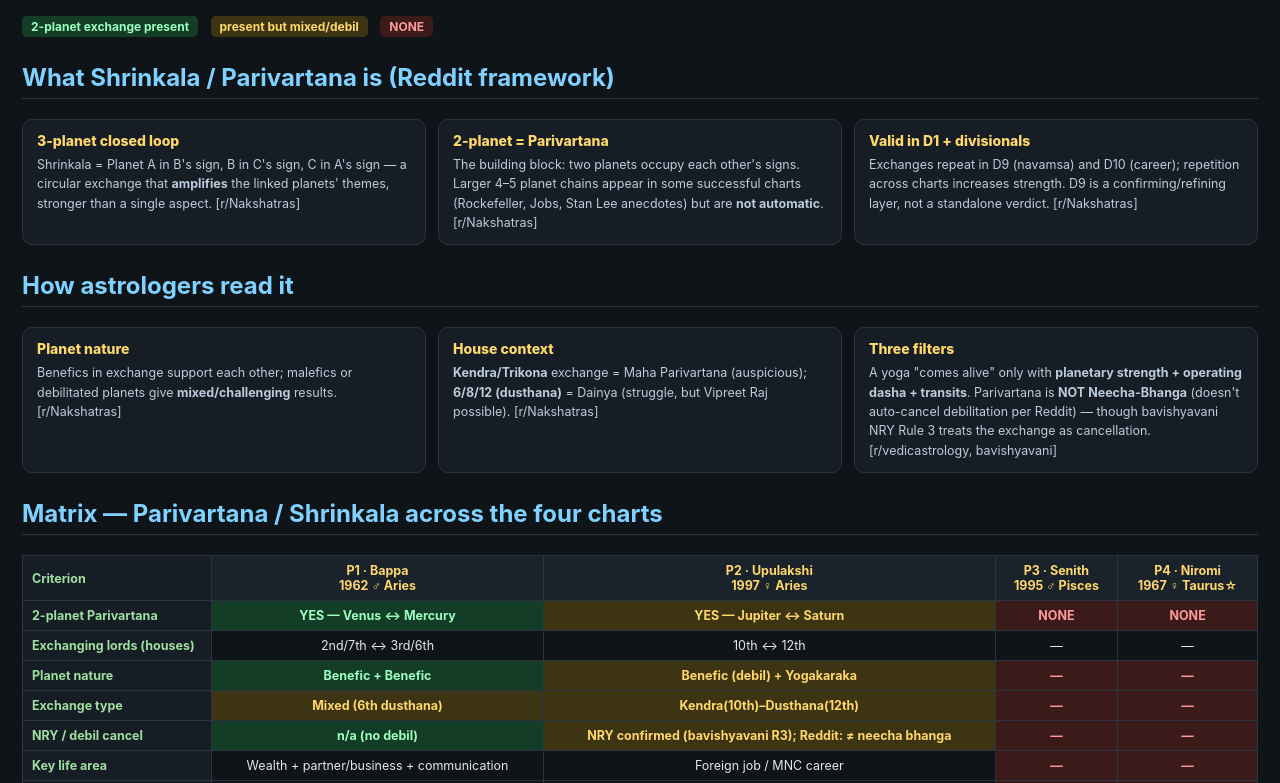
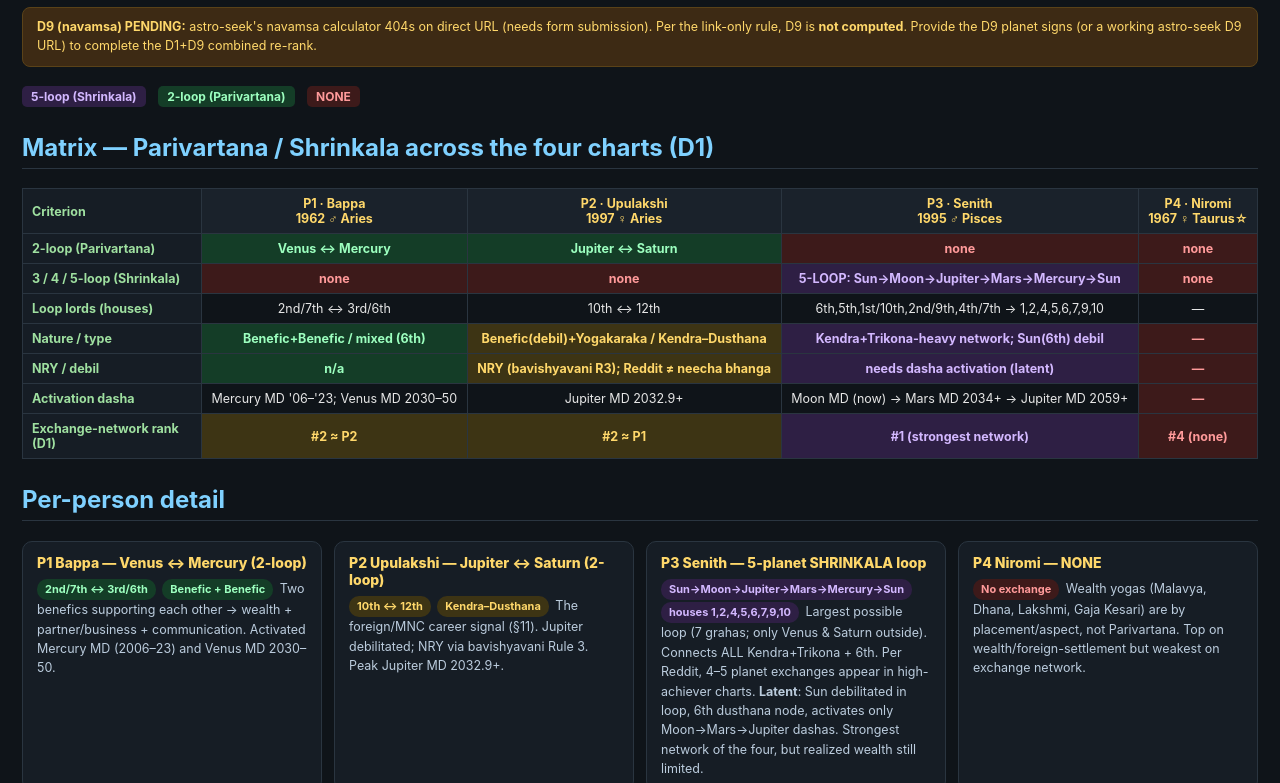
Before and after one commit to wray95/astrology, a plain HTML site: page shrinkala_dashboard.html in a window 1280 px wide. Shown: the part 84-867 px from the top of the page. Drawn offline with Linux system fonts and the light colour scheme.

Commit message:
Correct P3 5-planet Shrinkala loop (D1 re-analysis); D9 pending user navamsa; re-rank; update dashboard + chat log

```diff
--- a/shrinkala_dashboard.html
+++ b/shrinkala_dashboard.html
@@ -2,16 +2,17 @@
 <html lang="en">
 <head>
 <meta charset="utf-8">
-<title>Parivartana / Shrinkala Yoga — Four Horoscopes Matrix</title>
+<title>Parivartana / Shrinkala Yoga — Four Horoscopes (D1 Re-analysis)</title>
 <style>
   :root{
     --bg:#0f1419; --panel:#161d25; --line:#2a3540; --txt:#e6e6e6;
     --head:#9fe0a0; --accent:#ffd86b; --blue:#7fd1ff;
-    --g:#2ecc71; --a:#f1c40f; --r:#e74c3c;
+    --g:#2ecc71; --a:#f1c40f; --r:#e74c3c; --p:#b06cf0;
   }
   body{font-family:-apple-system,Segoe UI,Roboto,Helvetica,Arial,sans-serif;background:var(--bg);color:var(--txt);margin:0;padding:22px;}
   h1{color:var(--accent);margin:0 0 4px;}
-  .sub{color:#8aa;font-size:13px;margin-bottom:18px;}
+  .sub{color:#8aa;font-size:13px;margin-bottom:10px;}
+  .warn{background:#3d2a14;color:#ffd86b;border:1px solid #5a4218;border-radius:8px;padding:10px 14px;font-size:12.5px;margin-bottom:18px;line-height:1.5;}
   h2{color:var(--blue);border-bottom:1px solid var(--line);padding-bottom:6px;margin-top:26px;}
   .cards{display:flex;gap:12px;flex-wrap:wrap;}
   .card{background:var(--panel);border:1px solid var(--line);border-radius:10px;padding:12px 14px;flex:1;min-width:240px;}
@@ -19,40 +20,29 @@
   .card .d{font-size:12.5px;color:#bcd;line-height:1.55;}
   table{border-collapse:collapse;width:100%;margin:14px 0;font-size:12.5px;}
   th,td{border:1px solid var(--line);padding:7px 9px;text-align:center;vertical-align:middle;}
-  th.rowh,td.dim{text-align:left;background:var(--panel);color:var(--head);font-weight:700;width:170px;}
+  th.rowh,td.dim{text-align:left;background:var(--panel);color:var(--head);font-weight:700;width:160px;}
   thead th{background:#1a222b;color:var(--accent);}
   .g{background:#143d27;color:#9CFFBf;font-weight:700;}
   .a{background:#3d3414;color:#ffd86b;font-weight:700;}
   .r{background:#3d1a1a;color:#ff9a9a;font-weight:700;}
+  .p{background:#2e1f44;color:#d3b8ff;font-weight:700;}
   .legend span{display:inline-block;padding:3px 9px;border-radius:5px;margin-right:8px;font-size:12px;font-weight:700;}
   .pill{display:inline-block;padding:2px 8px;border-radius:10px;font-size:11px;margin:2px 3px 0 0;font-weight:700;}
 </style>
 </head>
 <body>
-  <h1>Parivartana / Shrinkala Yoga — Four Horoscopes</h1>
-  <div class="sub">Link-only (Drik Panchang longitudes · user Lagnas · astro-seek dashas · Reddit Parivartana/Shrinkala compilation · bavishyavani NRY). Sign-exchanges derived from planet longitudes + Lagna.</div>
+  <h1>Parivartana / Shrinkala — D1 Re-analysis (Four Horoscopes)</h1>
+  <div class="sub">Link-only (Drik Panchang longitudes · user Lagnas · astro-seek dashas · Reddit Parivartana/Shrinkala compilation). Closed-loop search of ALL cycles length 2/3/4/5.</div>
+
+  <div class="warn"><b>D9 (navamsa) PENDING:</b> astro-seek's navamsa calculator 404s on direct URL (needs form submission). Per the link-only rule, D9 is <b>not computed</b>. Provide the D9 planet signs (or a working astro-seek D9 URL) to complete the D1+D9 combined re-rank.</div>
 
   <div class="legend">
-    <span style="background:#143d27;color:#9CFFBf;">2-planet exchange present</span>
-    <span style="background:#3d3414;color:#ffd86b;">present but mixed/debil</span>
+    <span style="background:#2e1f44;color:#d3b8ff;">5-loop (Shrinkala)</span>
+    <span style="background:#143d27;color:#9CFFBf;">2-loop (Parivartana)</span>
     <span style="background:#3d1a1a;color:#ff9a9a;">NONE</span>
   </div>
 
-  <h2>What Shrinkala / Parivartana is (Reddit framework)</h2>
-  <div class="cards">
-    <div class="card"><div class="t">3-planet closed loop</div><div class="d">Shrinkala = Planet A in B's sign, B in C's sign, C in A's sign — a circular exchange that <b>amplifies</b> the linked planets' themes, stronger than a single aspect. [r/Nakshatras]</div></div>
-    <div class="card"><div class="t">2-planet = Parivartana</div><div class="d">The building block: two planets occupy each other's signs. Larger 4–5 planet chains appear in some successful charts (Rockefeller, Jobs, Stan Lee anecdotes) but are <b>not automatic</b>. [r/Nakshatras]</div></div>
-    <div class="card"><div class="t">Valid in D1 + divisionals</div><div class="d">Exchanges repeat in D9 (navamsa) and D10 (career); repetition across charts increases strength. D9 is a confirming/refining layer, not a standalone verdict. [r/Nakshatras]</div></div>
-  </div>
-
-  <h2>How astrologers read it</h2>
-  <div class="cards">
-    <div class="card"><div class="t">Planet nature</div><div class="d">Benefics in exchange support each other; malefics or debilitated planets give <b>mixed/challenging</b> results. [r/Nakshatras]</div></div>
-    <div class="card"><div class="t">House context</div><div class="d"><b>Kendra/Trikona</b> exchange = Maha Parivartana (auspicious); <b>6/8/12 (dusthana)</b> = Dainya (struggle, but Vipreet Raj possible). [r/Nakshatras]</div></div>
-    <div class="card"><div class="t">Three filters</div><div class="d">A yoga "comes alive" only with <b>planetary strength + operating dasha + transits</b>. Parivartana is <b>NOT Neecha-Bhanga</b> (doesn't auto-cancel debilitation per Reddit) — though bavishyavani NRY Rule 3 treats the exchange as cancellation. [r/vedicastrology, bavishyavani]</div></div>
-  </div>
-
-  <h2>Matrix — Parivartana / Shrinkala across the four charts</h2>
+  <h2>Matrix — Parivartana / Shrinkala across the four charts (D1)</h2>
   <table>
     <thead>
       <tr>
@@ -64,38 +54,40 @@
       </tr>
     </thead>
     <tbody>
-      <tr><td class="dim">2-planet Parivartana</td><td class="g">YES — Venus ↔ Mercury</td><td class="a">YES — Jupiter ↔ Saturn</td><td class="r">NONE</td><td class="r">NONE</td></tr>
-      <tr><td class="dim">Exchanging lords (houses)</td><td>2nd/7th ↔ 3rd/6th</td><td>10th ↔ 12th</td><td>—</td><td>—</td></tr>
-      <tr><td class="dim">Planet nature</td><td class="g">Benefic + Benefic</td><td class="a">Benefic (debil) + Yogakaraka</td><td class="r">—</td><td class="r">—</td></tr>
-      <tr><td class="dim">Exchange type</td><td class="a">Mixed (6th dusthana)</td><td class="a">Kendra(10th)–Dusthana(12th)</td><td class="r">—</td><td class="r">—</td></tr>
-      <tr><td class="dim">NRY / debil cancel</td><td class="g">n/a (no debil)</td><td class="a">NRY confirmed (bavishyavani R3); Reddit: ≠ neecha bhanga</td><td class="r">—</td><td class="r">—</td></tr>
-      <tr><td class="dim">Key life area</td><td>Wealth + partner/business + communication</td><td>Foreign job / MNC career</td><td class="r">—</td><td class="r">—</td></tr>
-      <tr><td class="dim">Activation dasha</td><td>Mercury MD (2006–23); Venus MD 2030–50</td><td>Jupiter MD 2032.9+; Saturn periods</td><td class="r">—</td><td class="r">—</td></tr>
-      <tr><td class="dim"><b>3-planet SHRINKALA loop</b></td><td class="r">NONE</td><td class="r">NONE</td><td class="r">NONE</td><td class="r">NONE</td></tr>
+      <tr><td class="dim">2-loop (Parivartana)</td><td class="g">Venus ↔ Mercury</td><td class="g">Jupiter ↔ Saturn</td><td class="r">none</td><td class="r">none</td></tr>
+      <tr><td class="dim">3 / 4 / 5-loop (Shrinkala)</td><td class="r">none</td><td class="r">none</td><td class="p">5-LOOP: Sun→Moon→Jupiter→Mars→Mercury→Sun</td><td class="r">none</td></tr>
+      <tr><td class="dim">Loop lords (houses)</td><td>2nd/7th ↔ 3rd/6th</td><td>10th ↔ 12th</td><td>6th,5th,1st/10th,2nd/9th,4th/7th → 1,2,4,5,6,7,9,10</td><td>—</td></tr>
+      <tr><td class="dim">Nature / type</td><td class="g">Benefic+Benefic / mixed (6th)</td><td class="a">Benefic(debil)+Yogakaraka / Kendra–Dusthana</td><td class="p">Kendra+Trikona-heavy network; Sun(6th) debil</td><td class="r">—</td></tr>
+      <tr><td class="dim">NRY / debil</td><td class="g">n/a</td><td class="a">NRY (bavishyavani R3); Reddit ≠ neecha bhanga</td><td class="p">needs dasha activation (latent)</td><td class="r">—</td></tr>
+      <tr><td class="dim">Activation dasha</td><td>Mercury MD '06–'23; Venus MD 2030–50</td><td>Jupiter MD 2032.9+</td><td>Moon MD (now) → Mars MD 2034+ → Jupiter MD 2059+</td><td class="r">—</td></tr>
+      <tr><td class="dim">Exchange-network rank (D1)</td><td class="a">#2 ≈ P2</td><td class="a">#2 ≈ P1</td><td class="p">#1 (strongest network)</td><td class="r">#4 (none)</td></tr>
     </tbody>
   </table>
 
   <h2>Per-person detail</h2>
   <div class="cards">
-    <div class="card"><div class="t">P1 Bappa — Venus ↔ Mercury</div><div class="d">
+    <div class="card"><div class="t">P1 Bappa — Venus ↔ Mercury (2-loop)</div><div class="d">
       <span class="pill" style="background:#143d27;color:#9CFFBf;">2nd/7th ↔ 3rd/6th</span>
       <span class="pill" style="background:#143d27;color:#9CFFBf;">Benefic + Benefic</span>
-      Venus (2nd/7th lord) sits in Gemini (Mercury's sign); Mercury (3rd/6th lord) sits in Taurus (Venus's sign) → mutual exchange. Two benefics supporting each other. Links wealth(2nd) + partner/business(7th) with effort/communication(3rd) + service(6th). For a self-made businessman this supports wealth through business &amp; partnerships. Activated in Mercury MD (2006–23, wealth-building) and again Venus MD 2030–50.</div></div>
-    <div class="card"><div class="t">P2 Upulakshi — Jupiter ↔ Saturn</div><div class="d">
+      Two benefics supporting each other → wealth + partner/business + communication. Activated Mercury MD (2006–23) and Venus MD 2030–50.</div></div>
+    <div class="card"><div class="t">P2 Upulakshi — Jupiter ↔ Saturn (2-loop)</div><div class="d">
       <span class="pill" style="background:#3d3414;color:#ffd86b;">10th ↔ 12th</span>
       <span class="pill" style="background:#3d3414;color:#ffd86b;">Kendra–Dusthana</span>
-      Jupiter (12th lord) in Capricorn (Saturn's 10th sign, debilitated); Saturn (10th lord, yogakaraka) in Pisces (Jupiter's 12th sign) → 10th–12th Parivartana = the classic <b>foreign job / MNC</b> signal (used in §11). Jupiter debilitated; bavishyavani NRY Rule 3 (Parivartana) cancels it → Raja Yoga. Reddit cautions parivartana ≠ neecha bhanga, so treat as mixed but strengthened. Peak in Jupiter MD 2032.9+.</div></div>
-    <div class="card"><div class="t">P3 Senith — NONE</div><div class="d">
-      <span class="pill" style="background:#3d1a1a;color:#ff9a9a;">No exchange</span>
-      No two planets occupy each other's signs. Strength comes from placement yogas (Dharma-Karma: Jupiter 10th lord in 9th; Chandra-Mangal conjunction), not Parivartana. Shrinkala loop absent.</div></div>
+      The foreign/MNC career signal (§11). Jupiter debilitated; NRY via bavishyavani Rule 3. Peak Jupiter MD 2032.9+.</div></div>
+    <div class="card"><div class="t">P3 Senith — 5-planet SHRINKALA loop</div><div class="d">
+      <span class="pill" style="background:#2e1f44;color:#d3b8ff;">Sun→Moon→Jupiter→Mars→Mercury→Sun</span>
+      <span class="pill" style="background:#2e1f44;color:#d3b8ff;">houses 1,2,4,5,6,7,9,10</span>
+      Largest possible loop (7 grahas; only Venus &amp; Saturn outside). Connects ALL Kendra+Trikona + 6th. Per Reddit, 4–5 planet exchanges appear in high-achiever charts. <b>Latent</b>: Sun debilitated in loop, 6th dusthana node, activates only Moon→Mars→Jupiter dashas. Strongest network of the four, but realized wealth still limited.</div></div>
     <div class="card"><div class="t">P4 Niromi — NONE</div><div class="d">
       <span class="pill" style="background:#3d1a1a;color:#ff9a9a;">No exchange</span>
-      Venus is in its own sign (Malavya, Taurus lagna); no mutual sign-swap with another lord. Wealth yogas (Dhana, Lakshmi, Gaja Kesari) are by placement/aspect, not Parivartana. Shrinkala loop absent.</div></div>
+      Wealth yogas (Malavya, Dhana, Lakshmi, Gaja Kesari) are by placement/aspect, not Parivartana. Top on wealth/foreign-settlement but weakest on exchange network.</div></div>
   </div>
 
-  <h2>Verdict</h2>
+  <h2>D1 re-ranking &amp; verdict</h2>
   <p style="font-size:13px;line-height:1.7;">
-    <b>No chart contains a true 3-planet Shrinkala (closed-loop) exchange.</b> Only <b>P1</b> and <b>P2</b> show two-planet Parivartana; <b>P3</b> and <b>P4</b> show none. The operative exchange yoga here is the 2-planet Parivartana — strongest in <b>P2</b> (10th–12th → foreign/MNC career) and supportive in <b>P1</b> (Venus–Mercury → wealth/partner/business). All findings are link-derived only.
+    <b>Correction:</b> earlier P3 was reported "NONE" — that only checked 2-planet mutual swaps. A full cycle search shows P3 has the only <b>multi-planet (5) Shrinkala loop</b> in the set.<br><br>
+    <b>Exchange-network rank (D1):</b> <span style="color:#d3b8ff;">P3 (#1, 5-loop)</span> &gt; <span style="color:#9CFFBf;">P1 ≈ P2 (#2, 2-loop)</span> &gt; <span style="color:#ff9a9a;">P4 (#4, none)</span>.<br><br>
+    <b>Revised composite (D1, exchange-weighted):</b> P4 ≈ P1 top on realized wealth/foreign-settlement; P2 solid mid; <b>P3 rises from "weakest" to #1 on exchange-network / strongest latent yoga</b> (realized wealth still limited → #1 potential, #4 realized). <b>Final combined position pending D9.</b>
   </p>
 </body>
 </html>
```
Also changed, not shown: all_four_reanalysis.md (+14 -8 lines), chat_log.md (+19 -0 lines).
